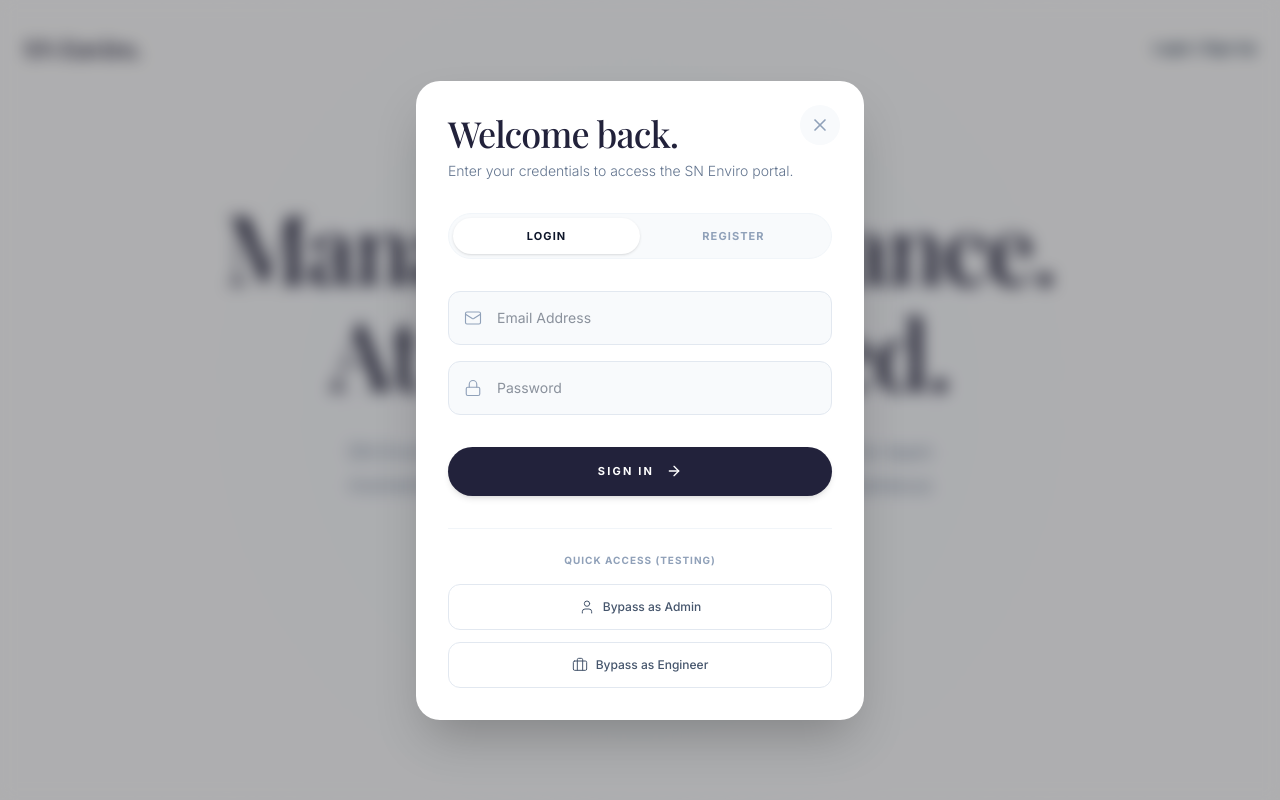
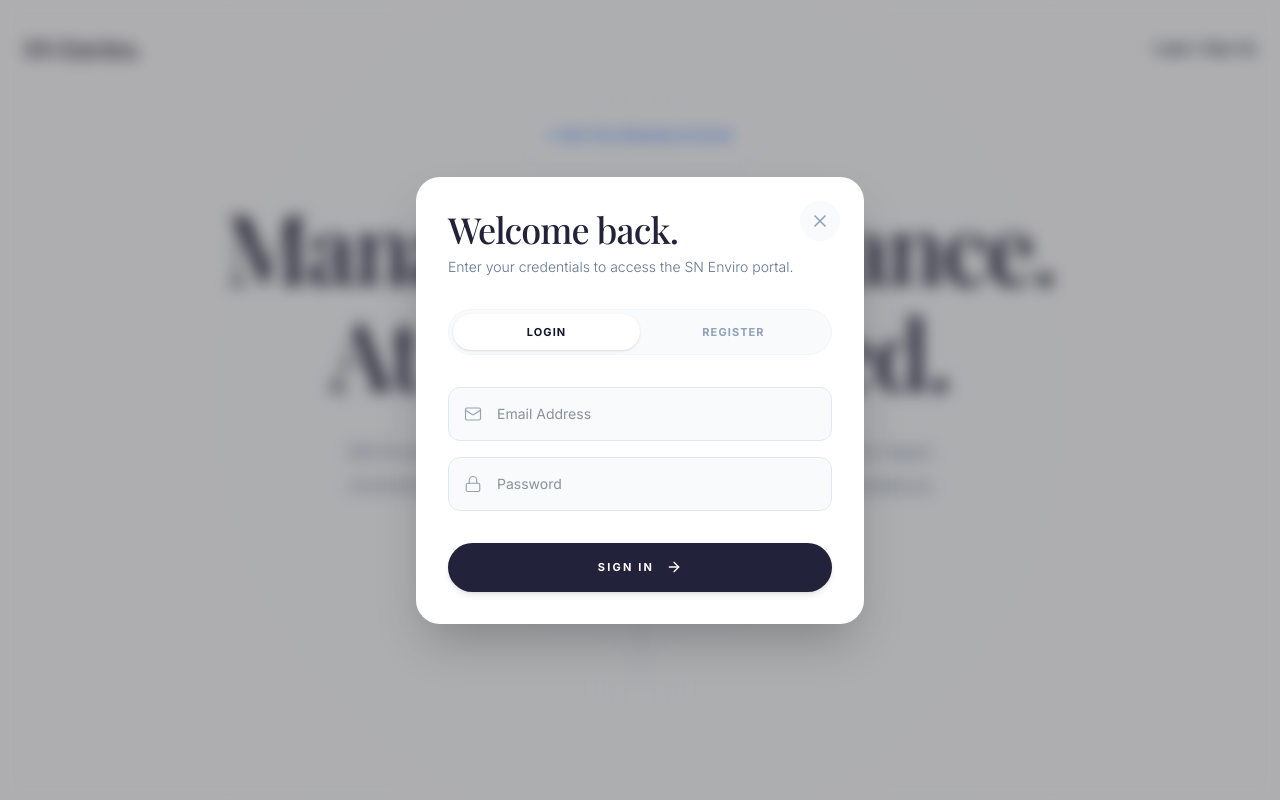
Before and after one commit to jaswanth1904/SN-Enviro-Attedance-Application, a React (Vite) app in the folder frontend/: page / in a window 1280 px wide. Both pictures are taken after a click on the button "Login / Sign Up". Shown: the top 800 px of the page. Built offline with nearby package versions, Linux system fonts and the light colour scheme; no server answers; a web font is replaced by a local one.

Commit message:
Remove testing bypass buttons for production security

```diff
--- a/frontend/src/components/AuthModal.jsx
+++ b/frontend/src/components/AuthModal.jsx
@@ -253,34 +253,7 @@ const AuthModal = ({ isOpen, onClose, initialMode = 'login' }) => {
                                         )}
                                     </button>
 
-                                    {/* Testing Bypasses section */}
-                                    <div className="mt-8 pt-6 border-t border-slate-100 space-y-3">
-                                        <div className="flex justify-center mb-4">
-                                            <span className="text-[10px] text-slate-400 uppercase tracking-widest font-bold">Quick Access (Testing)</span>
-                                        </div>
-                                        <button
-                                            type="button"
-                                            onClick={() => {
-                                                localStorage.setItem('token', 'dummy-token-admin');
-                                                localStorage.setItem('user', JSON.stringify({ name: 'Test Admin', role: 'Admin', email: 'admin@test.com' }));
-                                                window.location.href = '/admin';
-                                            }}
-                                            className="w-full py-3.5 bg-white border border-slate-200 text-slate-600 rounded-xl font-medium text-xs flex items-center justify-center gap-2 hover:bg-slate-50 active:scale-[0.98] transition-all"
-                                        >
-                                            <User size={16} strokeWidth={1.5} /> Bypass as Admin
-                                        </button>
-                                        <button
-                                            type="button"
-                                            onClick={() => {
-                                                localStorage.setItem('token', 'dummy-token-engineer');
-                                                localStorage.setItem('user', JSON.stringify({ name: 'Test Engineer', role: 'Service Engineer', email: 'eng@test.com' }));
-                                                window.location.href = '/dashboard';
-                                            }}
-                                            className="w-full py-3.5 bg-white border border-slate-200 text-slate-600 rounded-xl font-medium text-xs flex items-center justify-center gap-2 hover:bg-slate-50 active:scale-[0.98] transition-all"
-                                        >
-                                            <Briefcase size={16} strokeWidth={1.5} /> Bypass as Engineer
-                                        </button>
-                                    </div>
+                                    {/* Removed Testing Bypasses for Production */}
                                 </form>
                             </motion.div>
                         )}
```
